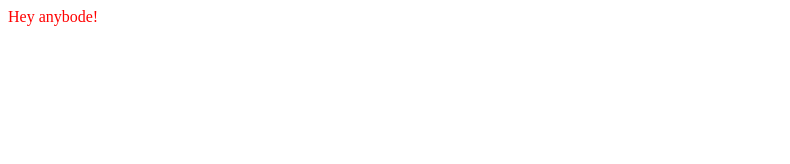
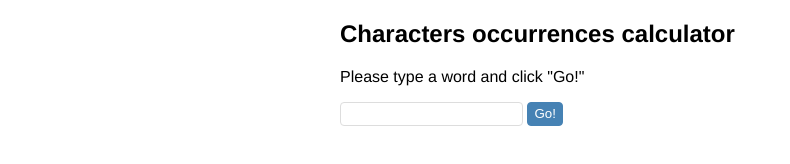
Before and after one commit to gcedo/podio-programming-workshop, a website: page public/index.html in a window 1280 px wide. Shown: the whole page, without its empty margins (0-790 px from the left). Drawn offline with Linux system fonts and the light colour scheme.

Commit message:
Interface created.

```diff
--- a/public/index.html
+++ b/public/index.html
@@ -5,7 +5,14 @@
   <link rel="stylesheet" type="text/css" href="style.css">
 </head>
 <body>
-  Hey anybode!
+  <div class="main">
+    <h2>Characters occurrences calculator</h2>
+    <p>
+      Please type a word and click "Go!"
+    </p>
+    <input id="word" type="text" />
+    <button>Go!</button>
+  </div>
   <script src="index.js"></script>
 </body>
 </html>
--- a/public/style.css
+++ b/public/style.css
@@ -1,3 +1,27 @@
 body {
-  color: red;
+  font-family: Helvetica;
 }
+
+.main {
+  width: 600px;
+  margin: 0 auto;
+}
+
+#word {
+  height: 20px;
+  border: 1px solid #ddd;
+  border-radius: 4px;
+}
+
+.main > button {
+  height: 24px;
+  border-radius: 4px;
+  border: 1px solid steelblue;
+  background-color: steelblue;
+  color: white;
+  cursor: pointer;
+}
+
+.main > button:hover {
+  background-color: #2a75b2;
+}
```
